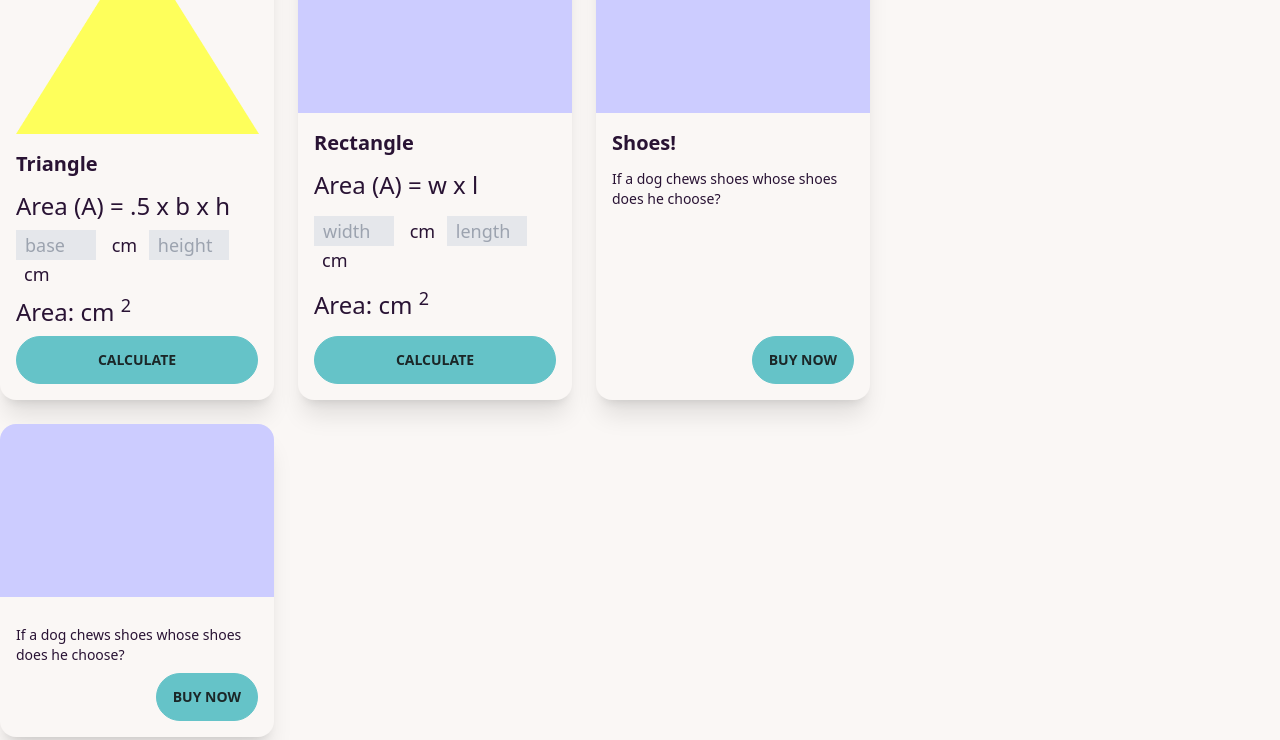
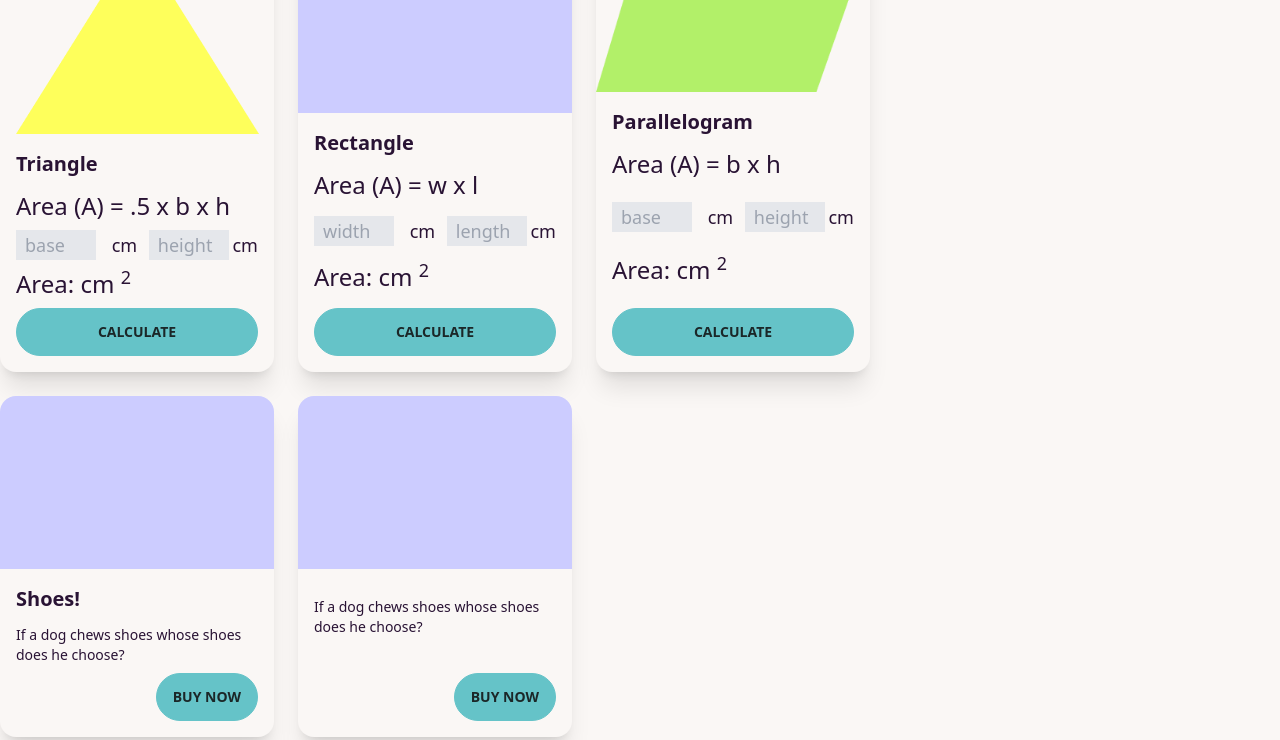
Before and after one commit to saifu9421/js-dom-calculate-area-, a plain HTML site: page index.html in a window 1280 px wide. Shown: the part 60-800 px from the top of the page. Drawn offline with nearby package versions, Linux system fonts and the light colour scheme.

Commit message:
added  a parallelogram

```diff
--- a/index.html
+++ b/index.html
@@ -31,7 +31,7 @@
                       <span class="ml-3 text-lg">cm</span>
 
                       <input type="text" class="border bg-gray-200  text-lg w-20 px-2 ml-2" name="" id="triangle-height" placeholder="height">
-                      <span class="ml-2  text-lg">cm</span>
+                      <span class="text-lg">cm</span>
                        </p>
                        <p class="text-2xl" id="">Area: <span id="triangle-area"> </span> cm <sup>2</sup> </p>
 
@@ -56,7 +56,7 @@
                     <span class="ml-3 text-lg">cm</span>
 
                     <input type="text" class="border bg-gray-200  text-lg w-20 px-2 ml-2" name="" id="rectangle-length" placeholder="length">
-                    <span class="ml-2  text-lg">cm</span>
+                    <span class="  text-lg">cm</span>
                      </p>
                      <p class="text-2xl" id="">Area: <span id="rectangle-area"> </span> cm <sup>2</sup> </p>
 
@@ -70,7 +70,26 @@
 
                    <!-- Parallelogram card  -->
 
+                   <div class="card card-compact   bg-base-100 shadow-xl">
+                    <figure><img src="images/parallelogram.png" alt="Shoes" /></figure>
+                    <div class="card-body">
+                      <h2 class="card-title">Parallelogram</h2>
+                      <p class="text-2xl"> Area (A) = <span id=""></span>  b x h</p>
+                          <p>
+                          <input type="text" class="border w-20 text-lg  bg-gray-200  px-2 " name="" id="parallelogram-base" placeholder="base">
+                          <span class="ml-3 text-lg">cm</span>
 
+                          <input type="text" class="border bg-gray-200  text-lg w-20 px-2 ml-2" name="" id="parallelogram-height" placeholder="height">
+                          <span class="  text-lg">cm</span>
+                           </p>
+                           <p class="text-2xl" id="">Area: <span id="parallelogram-area"> </span> cm <sup>2</sup> </p>
+
+                      <div class="card-actions ">
+                        <button onclick="calculateParallelogramArea()" class="btn btn-primary w-full  ">Calculate </button>
+                      </div>
+
+                    </div>
+                  </div>
 
 
 
--- a/scripts/area.js
+++ b/scripts/area.js
@@ -36,3 +36,10 @@ function calculateRectangleArea(){
     const rectangleArea  =  document.getElementById('rectangle-area');
     rectangleArea.innerText =  area;
 };
+
+
+
+// reusable function --> reduce duplicate code ;
+function calculateParallelogramArea(){
+    console.log("pa la la la la");
+}
```
